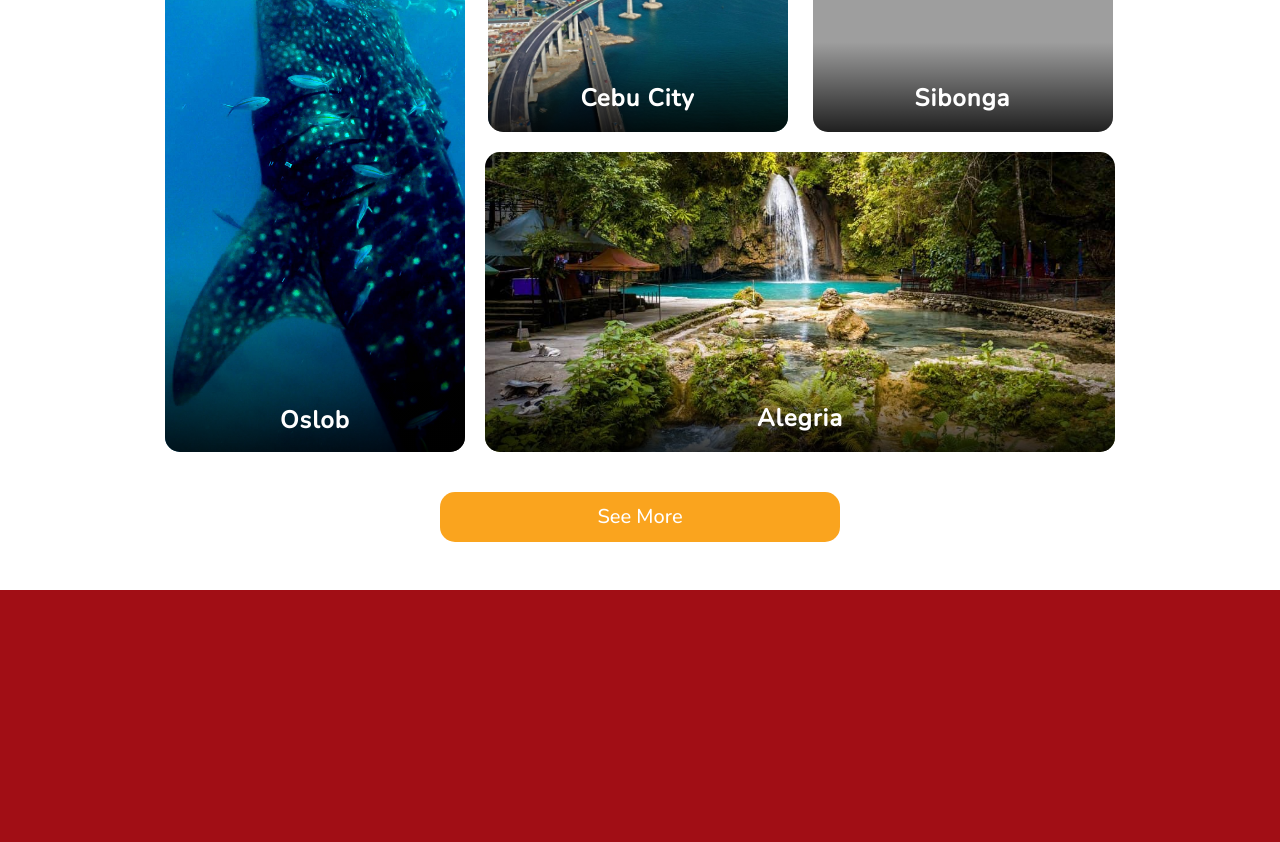
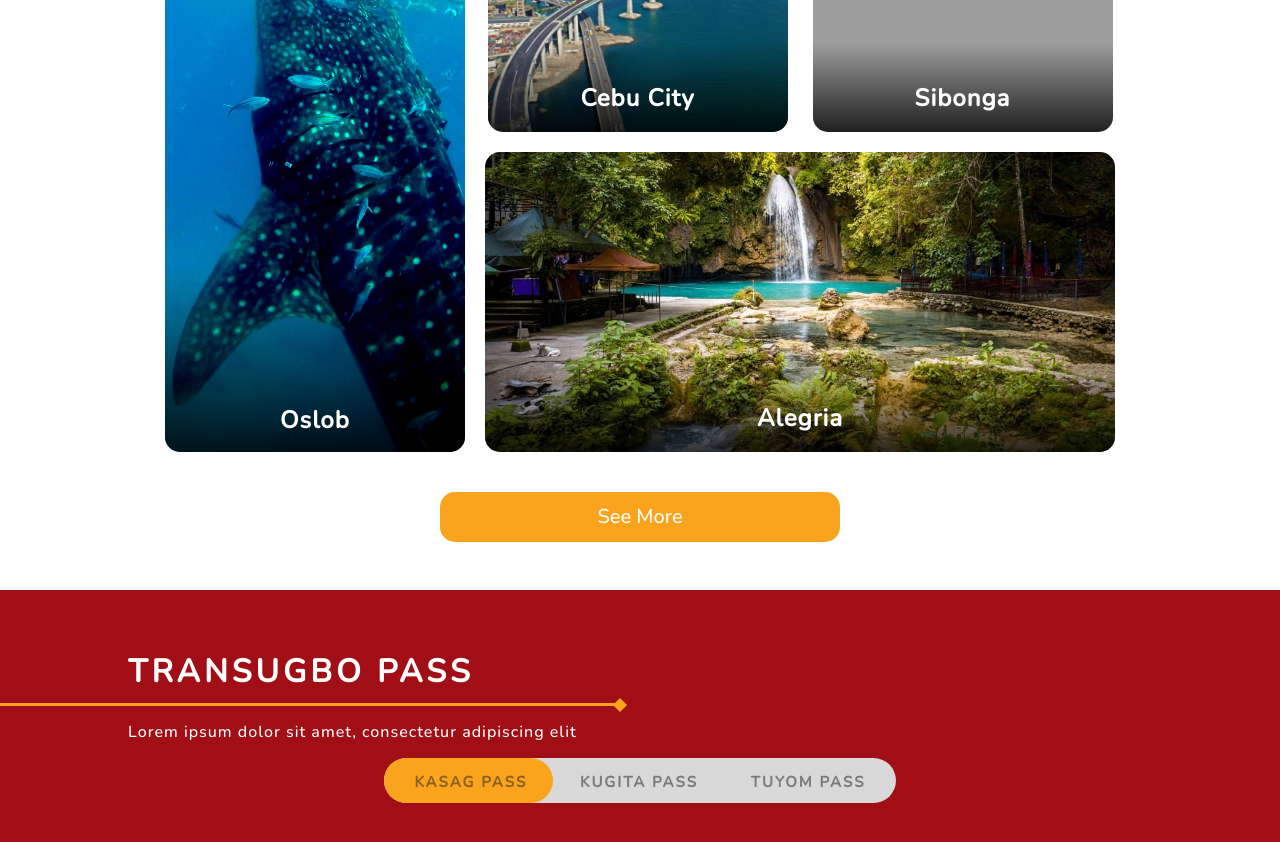
Before and after one commit to ChimaRyder/TranSugbo, a plain HTML site: page index.html in a window 1280 px wide. Shown: the part 2054-2896 px from the top of the page. Drawn offline with nearby package versions, Linux system fonts and the light colour scheme; grey boxes are pictures that could not be loaded.

Commit message:
added tab bar

```diff
--- a/index.html
+++ b/index.html
@@ -213,7 +213,22 @@
         </div>
 
         <div class="transugbo_passes">
+            <div class="passes_header">
+                <div class="title">TRANSUGBO PASS</div>
+                <div class="line"><div class="diamond"></div></div>
+                <div class="title_description">Lorem ipsum dolor sit amet, consectetur adipiscing elit</div>
+            </div>
 
+            <div class="passes_section">
+                <div class="passes_tab">
+                    <ul class="passes_tabs">
+                        <li><a href="#">KASAG PASS</a></li>
+                        <li><a href="#">KUGITA PASS</a></li>
+                        <li><a href="#">TUYOM PASS</a></li>
+                    </ul>
+                    <div class="indicator"></div>
+                </div>
+            </div>
         </div>
     </body>
 </html>
--- a/style.css
+++ b/style.css
@@ -408,4 +408,54 @@ select::-webkit-scrollbar-thumb {
     height: 500px;
     width: 100%;
     background-color: #a10e15;
+    padding-top: 50px;
+    padding-bottom: 50px;
 }
+
+.passes_header .title, .passes_header .title_description {
+    color: white;
+}
+
+.passes_section {
+    display: flex;
+    justify-content: center;
+}
+
+.passes_tabs {
+    width: 40vw;
+    display: flex;
+    flex-direction: row;
+    justify-content: space-around;
+    background-color: #d9d9d9;
+    -webkit-border-radius: 20px;
+    border-radius: 25px;
+    list-style-type: none;
+    padding: 4px;
+}
+
+.passes_tabs li {
+    padding: 5px;
+    z-index: 1;
+}
+
+.passes_tabs li a{
+    font-size: 15px;
+    color: rgba(30, 30, 30, 0.5);
+    font-weight: 700;
+    letter-spacing: 2px;
+}
+
+.passes_tab {
+    position: relative;
+}
+
+.indicator {
+    position: absolute;
+    top: 0;
+    background-color:#faa41e;
+    width: 33%;
+    height: 100%;
+    z-index: 0;
+    -webkit-border-radius: 25px;
+    border-radius: 25px;
+}
```
